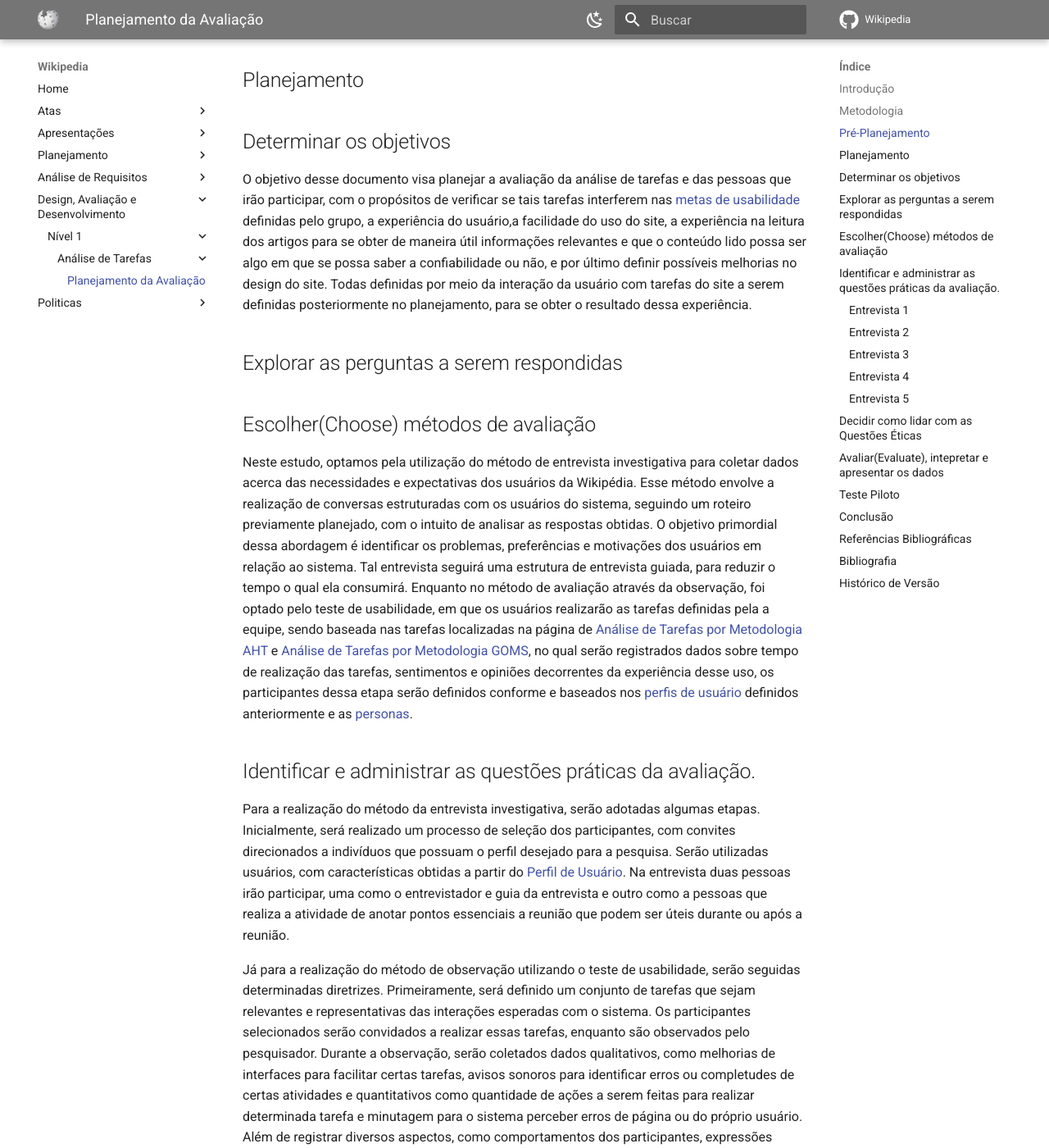
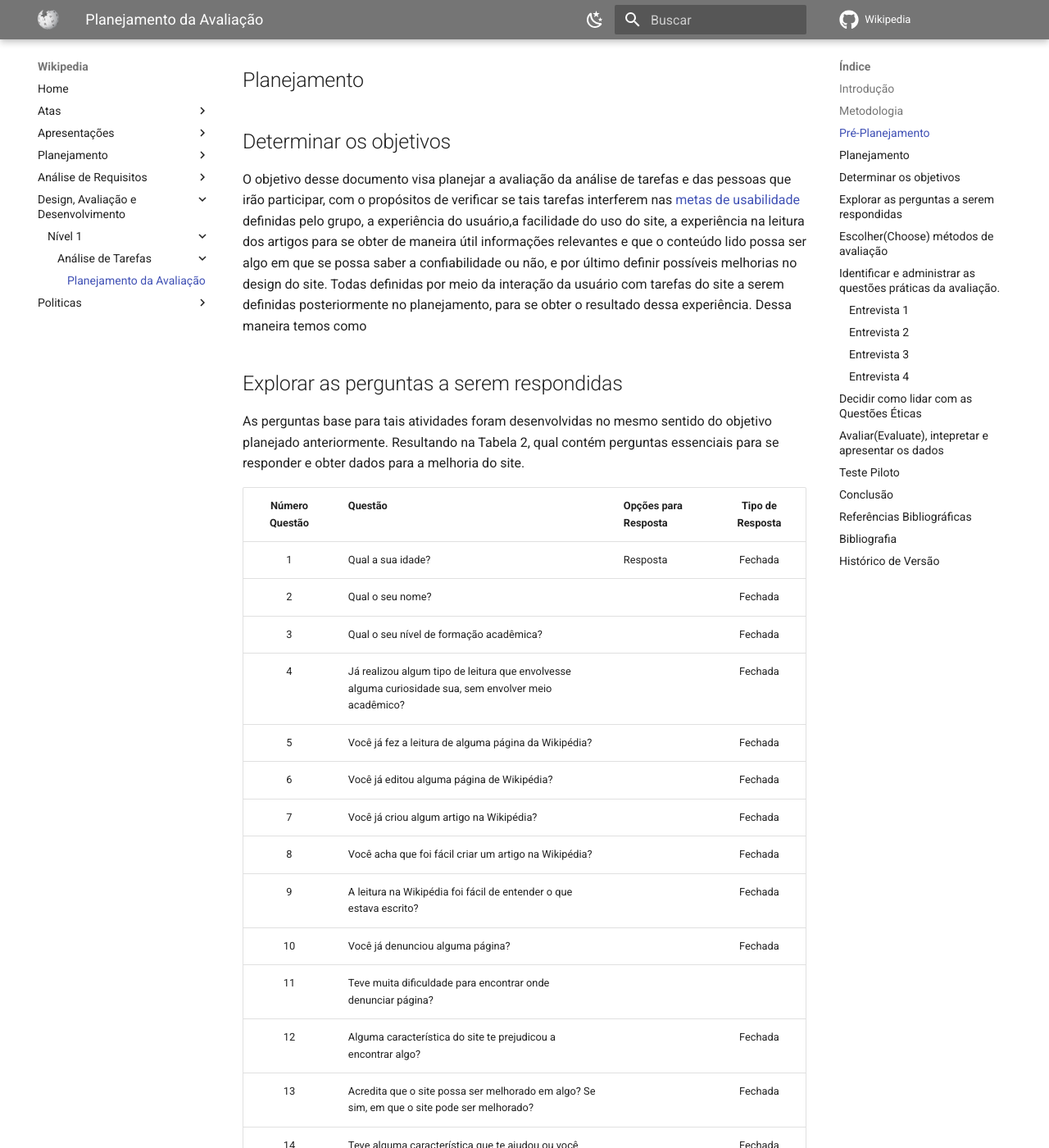
Before and after one commit to Interacao-Humano-Computador/2023.1-Wikipedia, an MkDocs documentation site: the page built from docs/design-avaliacao-desenvolvimento/nivel1/analiseDeTarefas/planejamentoDaAvaliacaoTarefas.md, in a window 1280 px wide and 1400 px high, scrolled down 1303 px. Shown: the whole window at 82% size. Built offline with MkDocs 1.6.1 and Material for MkDocs 9.7.7, drawn with Linux system fonts in a browser that asks for light colours; comment, search, counter and statistics services are not loaded; some of the changed text lies outside the part shown.

Commit message:
Adicionando perguntas a serem respondidas
Co-authored-by: SamuelGSouza <samuelgomes318@gmail.com>

```diff
--- a/docs/design-avaliacao-desenvolvimento/nivel1/analiseDeTarefas/planejamentoDaAvaliacaoTarefas.md
+++ b/docs/design-avaliacao-desenvolvimento/nivel1/analiseDeTarefas/planejamentoDaAvaliacaoTarefas.md
@@ -29,9 +29,38 @@ Utilizando o Framework DECIDE e seus significados localizados na Tabela 1, retir
 
 ## Determinar os objetivos
 
-O objetivo desse documento visa planejar a avaliação da análise de tarefas e das pessoas que irão participar, com o propósitos de verificar se tais tarefas interferem nas [metas de usabilidade](../../../analise-de-requisitos/metasUsabilidade.md) definidas pelo grupo, a experiência do usuário,a facilidade do uso do site, a experiência na leitura dos artigos para se obter de maneira útil informações relevantes e que o conteúdo lido possa ser algo em que se possa saber a confiabilidade ou não, e por último definir possíveis melhorias no design do site. Todas definidas por meio da interação da usuário com tarefas do site a serem definidas posteriormente no planejamento, para se obter o resultado dessa experiência.
+O objetivo desse documento visa planejar a avaliação da análise de tarefas e das pessoas que irão participar, com o propósitos de verificar se tais tarefas interferem nas [metas de usabilidade](../../../analise-de-requisitos/metasUsabilidade.md) definidas pelo grupo, a experiência do usuário,a facilidade do uso do site, a experiência na leitura dos artigos para se obter de maneira útil informações relevantes e que o conteúdo lido possa ser algo em que se possa saber a confiabilidade ou não, e por último definir possíveis melhorias no design do site. Todas definidas por meio da interação da usuário com tarefas do site a serem definidas posteriormente no planejamento, para se obter o resultado dessa experiência. Dessa maneira temos como
 
 ## Explorar as perguntas a serem respondidas
+
+As perguntas base para tais atividades foram desenvolvidas no mesmo sentido do objetivo planejado anteriormente. Resultando na Tabela 2, qual contém perguntas essenciais para se responder e obter dados para a melhoria do site.
+
+| Número Questão | Questão                                                                                                | Opções para Resposta | Tipo de Resposta |
+| :--------------: | ------------------------------------------------------------------------------------------------------- | ---------------------- | :--------------: |
+|        1        | Qual a sua idade?                                                                                       | Resposta               |     Fechada     |
+|        2        | Qual o seu nome?                                                                                        |                        |     Fechada     |
+|        3        | Qual o seu nível de formação acadêmica?                                                             |                        |     Fechada     |
+|        4        | Já realizou algum tipo de leitura que envolvesse alguma curiosidade sua, sem envolver meio acadêmico? |                        |     Fechada     |
+|        5        | Você já fez a leitura de alguma página da Wikipédia?                                              |                        |     Fechada     |
+|        6        | Você já editou alguma página de Wikipédia?                                                          |                        |     Fechada     |
+|        7        | Você já criou algum artigo na Wikipédia?                                                             |                        |     Fechada     |
+|        8        | Você acha que foi fácil criar um artigo na Wikipédia?                                                |                        |     Fechada     |
+|        9        | A leitura na Wikipédia foi fácil de entender o que estava escrito?                                    |                        |     Fechada     |
+|        10        | Você já denunciou alguma página?                                                                     |                        |     Fechada     |
+|        11        | Teve muita dificuldade para encontrar onde denunciar página?                                           |                        |                  |
+|        12        | Alguma característica do site te prejudicou a encontrar algo?                                          |                        |     Fechada     |
+|        13        | Acredita que o site possa ser melhorado em algo? Se sim, em que o site pode ser melhorado?              |                        |     Fechada     |
+|        14        | Teve alguma característica que te ajudou ou você legal do site?                                       |                        |     Fechada     |
+|        15        | Achou útil a funcionalidade de àudio de uma página do Wikipédia?                                    |                        |     Fechada     |
+|        16        | Em algum momento o site te ajudou em algo que teve dúvida?                                             |                        |     Fechada     |
+|        17        | O site era simples de se usar?                                                                          |                        |     Fechada     |
+|        18        | Acredita que conseguiria ler por longas horas horas em ambientes escuros?                               |                        |     Fechada     |
+|        19        | Acredita que algo possa ser feito para aumentar o tempo de leitura dos artigos?                         |                        |     Fechada     |
+
+
+<div style="text-align: center">
+    <p> Tabela 2: Perguntas a Serem Respondidas(Fonte: Autores. 2023).</p>
+</div>
 
 ## Escolher(Choose) métodos de avaliação
 
@@ -44,7 +73,7 @@ Para a realização do método da entrevista investigativa, serão adotadas algu
 
 Já para a realização do método de observação utilizando o teste de usabilidade, serão seguidas determinadas diretrizes. Primeiramente, será definido um conjunto de tarefas que sejam relevantes e representativas das interações esperadas com o sistema. Os participantes selecionados serão convidados a realizar essas tarefas, enquanto são observados pelo pesquisador. Durante a observação, serão coletados dados qualitativos, como melhorias de interfaces para facilitar certas tarefas, avisos sonoros para identificar erros ou completudes de certas atividades e quantitativos como quantidade de ações a serem feitas para realizar determinada tarefa e minutagem para o sistema perceber erros de página ou do próprio usuário. Além de registrar diversos aspectos, como comportamentos dos participantes, expressões faciais, interações realizadas e tempo gasto em cada tarefa. Esses dados serão posteriormente analisados, permitindo ao pesquisador identificar padrões e problemas recorrentes, bem como áreas específicas que necessitem de melhorias.
 
-As tabelas de 1 a 6 apresentam o cronograma planejado de cada entrevista.
+As tabelas de 3 a 6 apresentam o cronograma planejado de cada entrevista.
 
 ### Entrevista 1
 
@@ -53,7 +82,7 @@ As tabelas de 1 a 6 apresentam o cronograma planejado de cada entrevista.
 | Gabriel e Samuel | A definir    | 23/05/2023 | 18:00h às 20:00h | Teams |
 
 <div style="text-align: center">
-    <p> Tabela 2: Cronograma da entrevista 1 (Fonte: Autores. 2023).</p>
+    <p> Tabela 3: Cronograma da entrevista 1 (Fonte: Autores. 2023).</p>
 </div>
 
 ### Entrevista 2
@@ -63,7 +92,7 @@ As tabelas de 1 a 6 apresentam o cronograma planejado de cada entrevista.
 | Gabriel e Samuel | A definir    | 24/05/2023 | 18:00h às 20:00h | Teams |
 
 <div style="text-align: center">
-    <p> Tabela 3: Cronograma da entrevista 2 (Fonte: Autores. 2023).</p>
+    <p> Tabela 4: Cronograma da entrevista 2 (Fonte: Autores. 2023).</p>
 </div>
 
 ### Entrevista 3
@@ -73,7 +102,7 @@ As tabelas de 1 a 6 apresentam o cronograma planejado de cada entrevista.
 | Gabriel e Samuel | A definir    | 25/05/2023 | 18:00h às 20:00h | Teams |
 
 <div style="text-align: center">
-    <p> Tabela 4: Cronograma da entrevista 3 (Fonte: Autores. 2023).</p>
+    <p> Tabela 5: Cronograma da entrevista 3 (Fonte: Autores. 2023).</p>
 </div>
 
 ### Entrevista 4
@@ -83,17 +112,7 @@ As tabelas de 1 a 6 apresentam o cronograma planejado de cada entrevista.
 | Gabriel e Samuel | A definir    | 26/05/2023 | 18:00h às 20:00h | Teams |
 
 <div style="text-align: center">
-    <p> Tabela 5: Cronograma da entrevista 4 (Fonte: Autores. 2023).</p>
-</div>
-
-### Entrevista 5
-
-| Entrevistadores  | Entrevistado | Data       | Horário          | Local |
-| ---------------- | ------------ | ---------- | ----------------- | ----- |
-| Gabriel e Samuel | A definir    | 27/05/2023 | 18:00h às 20:00h | Teams |
-
-<div style="text-align: center">
-    <p> Tabela 6: Cronograma para entrevista 5 (Fonte: Autores. 2023).</p>
+    <p> Tabela 6: Cronograma da entrevista 4 (Fonte: Autores. 2023).</p>
 </div>
 
 ## Decidir como lidar com as Questões Éticas
```
